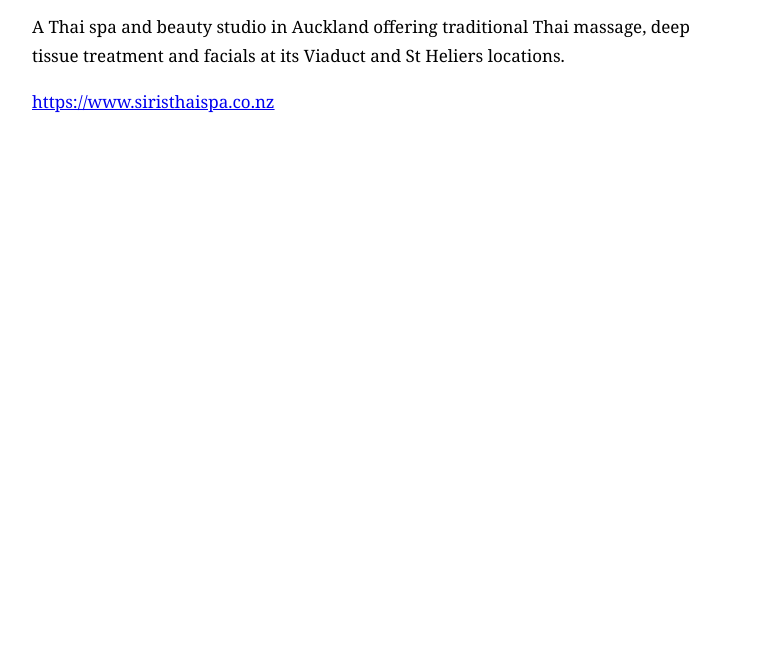
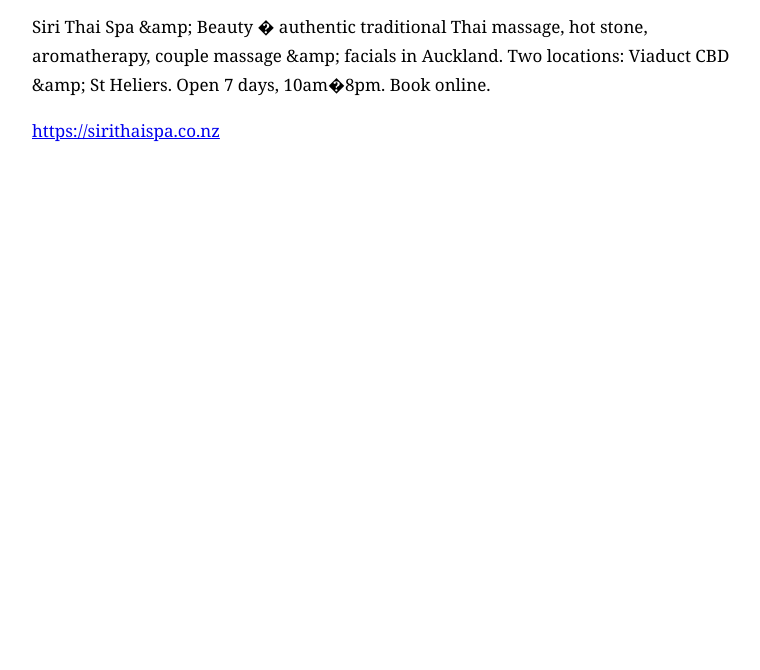
Before and after one commit to makewebseo-create/makewebseo-create.github.io, a plain HTML site: page index.html in a window 1280 px wide. Shown: the part 130-800 px from the top of the page, without its empty margins (256-1016 px from the left). Drawn offline with Linux system fonts and the light colour scheme.

Commit message:
Add site index

```diff
--- a/index.html
+++ b/index.html
@@ -4,6 +4,6 @@
 <title>Siri Thai Spa</title></head>
 <body style="font:17px/1.7 Georgia,serif;max-width:44rem;margin:0 auto;padding:40px 16px">
 <h1>Siri Thai Spa</h1>
-<p>A Thai spa and beauty studio in Auckland offering traditional Thai massage, deep tissue treatment and facials at its Viaduct and St Heliers locations.</p>
-<p><a href="https://www.siristhaispa.co.nz">https://www.siristhaispa.co.nz</a></p>
+<p>Siri Thai Spa &amp;amp; Beauty � authentic traditional Thai massage, hot stone, aromatherapy, couple massage &amp;amp; facials in Auckland. Two locations: Viaduct CBD &amp;amp; St Heliers. Open 7 days, 10am�8pm. Book online.</p>
+<p><a href="https://sirithaispa.co.nz">https://sirithaispa.co.nz</a></p>
 </body></html>
```
